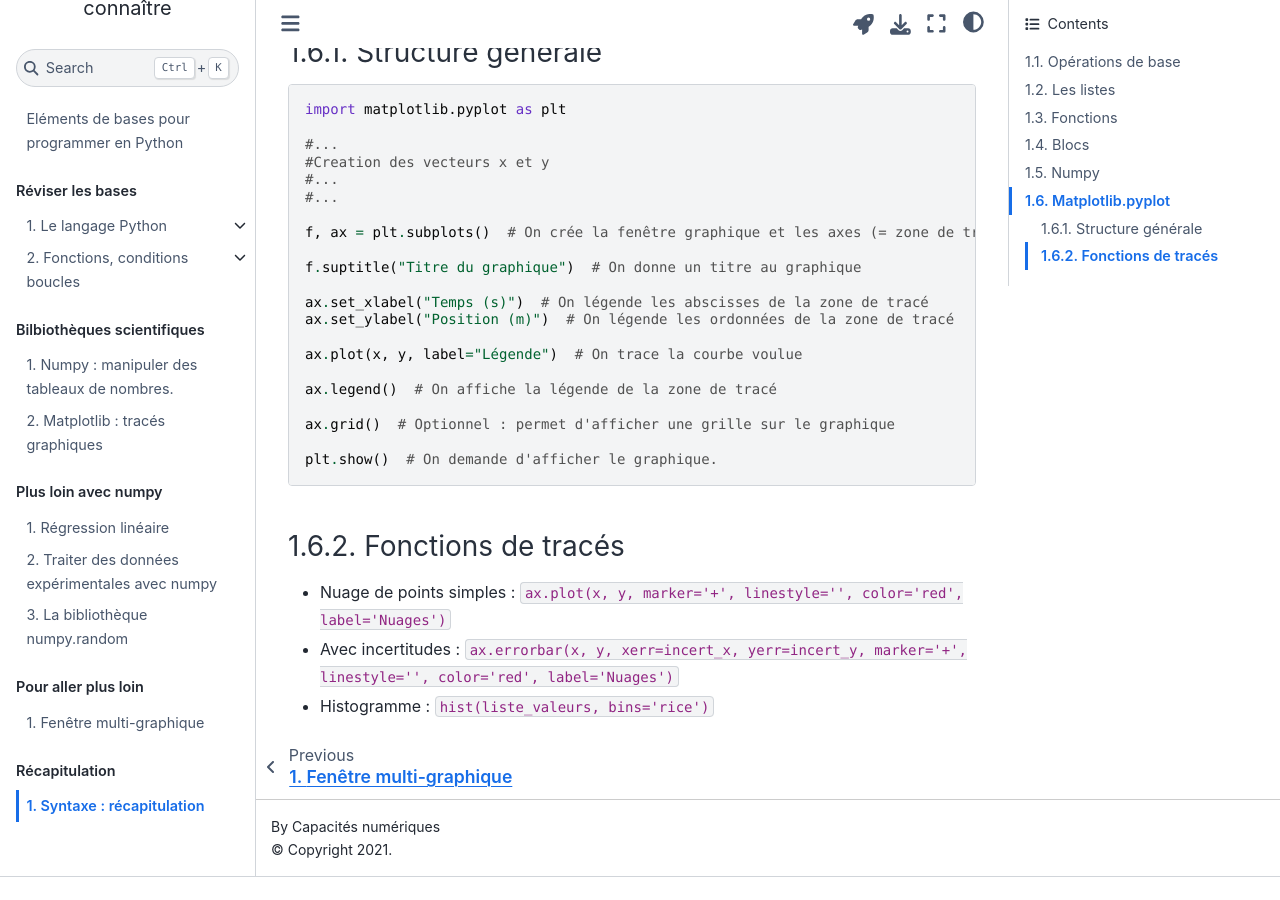
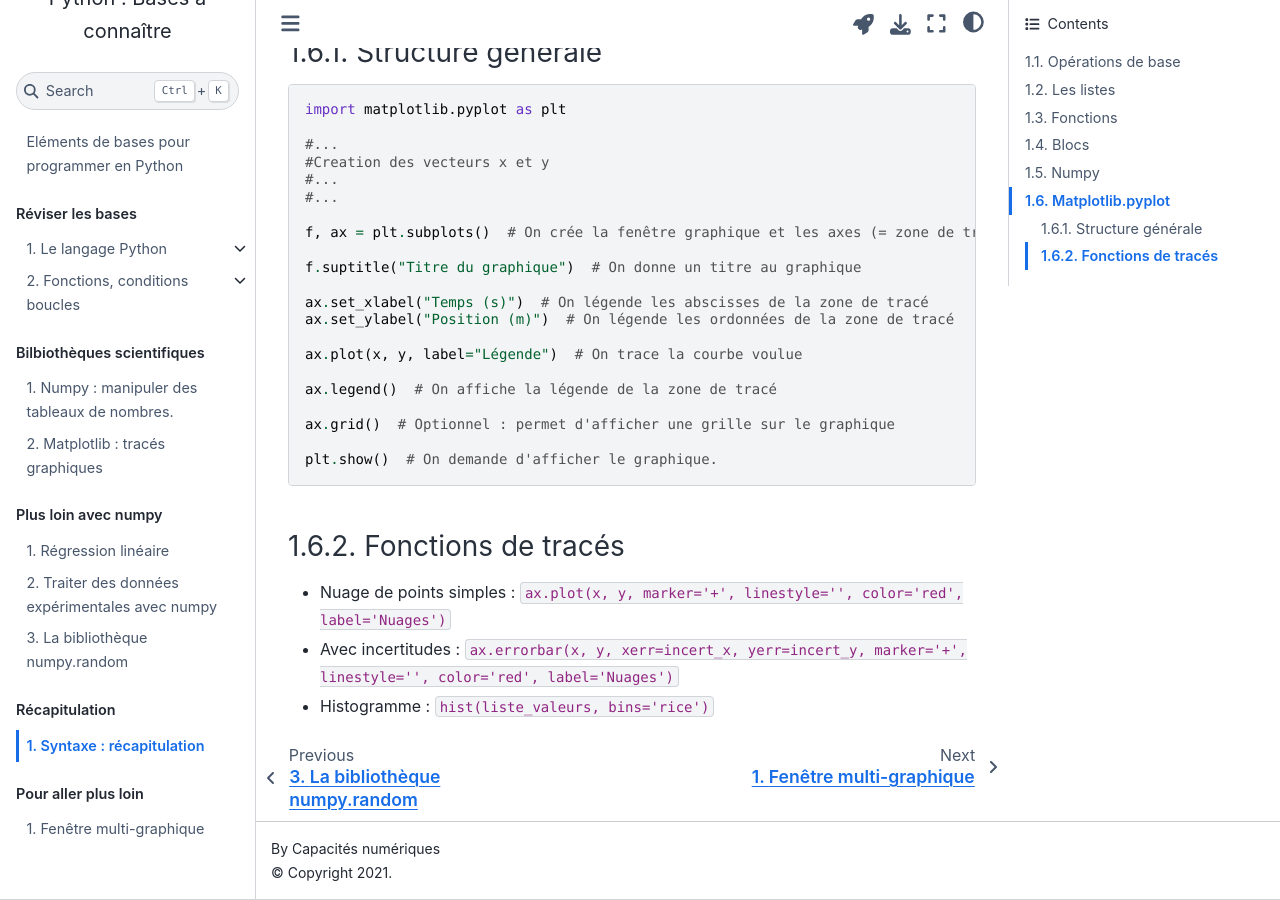
Before and after one commit to pcsi3physiquestan/intro_python_source, a Jupyter Book: the page built from notebook/syntaxe.md, in a window 1280 px wide and 900 px high, scrolled down 2792 px. Built offline with Jupyter Book 1.0.4 settings and Sphinx 7.4.7 and the Sphinx Book theme 1.1.4, drawn with Linux system fonts in a browser that asks for light colours; before the commit the page ends 3669 px from its top, so only the background shows below that.

Commit message:
Mise à jour des sources

`````diff
--- a/_toc.yml
+++ b/_toc.yml
@@ -23,11 +23,11 @@ parts:
   - file: notebook/np_polyfit
   - file: notebook/import_file
   - file: notebook/num_random
+- caption: Récapitulation
+  numbered: true
+  chapters:
+  - file: notebook/syntaxe
 - caption: Pour aller plus loin
   numbered: true
   chapters:
   - file: notebook/plus_loin
-- caption: Récapitulation
-  numbered: true
-  chapters:
-  - file: notebook/syntaxe
--- a/notebook/syntaxe.md
+++ b/notebook/syntaxe.md
@@ -91,12 +91,12 @@ La position des caractères commence à 0 et non à 1
 
 ### Importer un module
 
-```python
+```{code-block}
 import nom_module as alias_module
 ```
 
 ### Définir une fonction
-```python
+```{code-block}
 def nom_fonction(arg1, arg2, ...):
 	corps _de_la_fonction
 	...
@@ -105,7 +105,7 @@ def nom_fonction(arg1, arg2, ...):
 
 ## Blocs
 ````{tabbed} Condition
-```python
+```{code-block}
 if condition:
 	...
 elif condition:
@@ -115,7 +115,7 @@ else:
 ```
 ````
 ````{tabbed} Boucle for
-```python
+```{code-block}
 for var in obj_iter:
 	corps_de_boucle
 	...
@@ -124,7 +124,7 @@ for var in obj_iter:
 `range(N)` permet d'itérer de 0 à __N-1__
 ````
 ````{tabbed} Boucle while
-```python
+```{code-block}
 Initialisation
 while condition:
 	...
@@ -152,7 +152,7 @@ Comme pour les listes
 ````
 
 ````{tabbed} Régression linéaire
-```python
+```{code-block}
 import numpy as np
 coefs = np.polyfit(x, y, 1)
 """
@@ -163,7 +163,7 @@ les coefficients du polynome par ordre croissant
 ````
 
 ````{tabbed} Numpy.random
-```python
+```{code-block}
 import numpy.random as rd
 X = rd.uniform(a, b, N)
 """
@@ -180,7 +180,7 @@ d'espérance m et d'écart-type s
 ````
 
 ````{tabbed} Importer depuis un fichier
-```python
+```{code-block}
 """Extraire tout sous forme de tableau numpy"""
 T = loadtxt('chemin_vers_fichier', skiprows=3, delimiter=',')
 
@@ -194,7 +194,7 @@ V1 = loadtxt('chemin_vers_fichier', skiprows=3, delimiter=',', usecols=2)
 
 ## Matplotlib.pyplot
 ### Structure générale
-```python
+```{code-block}
 import matplotlib.pyplot as plt
 
 #...
`````
